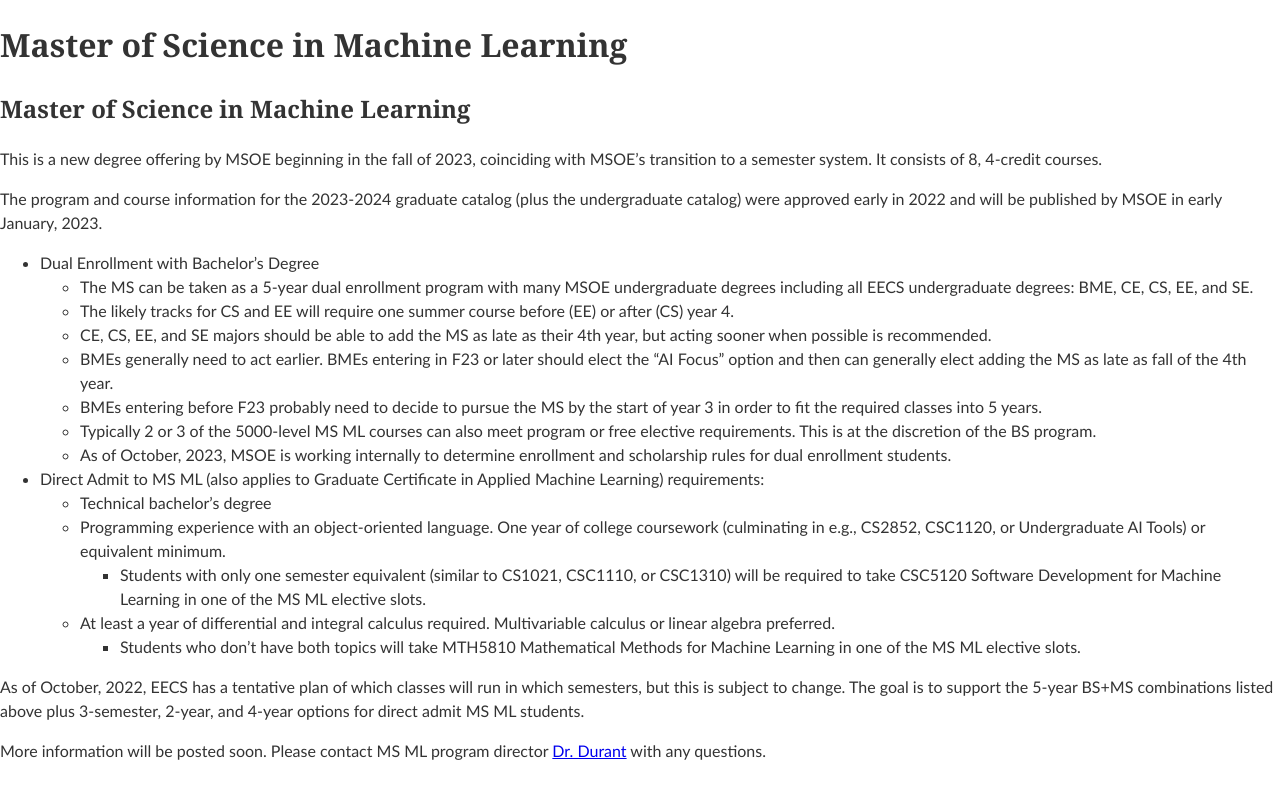
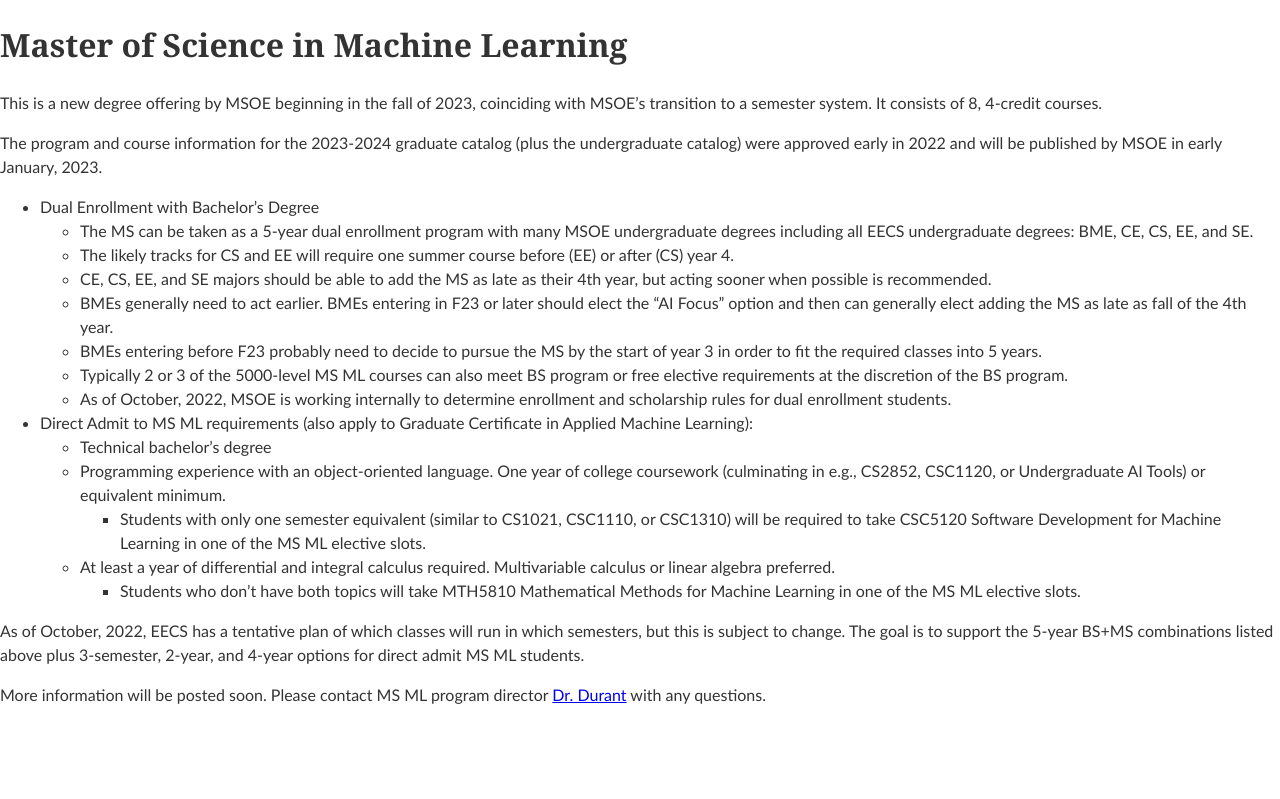
Before and after one commit to edurant/edurant.github.io, a Jekyll site: the page built from advising/msml.md, in a window 1280 px wide. Shown: the top 799 px of the page. Built offline with Jekyll 4.4.1, drawn with Linux system fonts in a browser that asks for light colours; our own code applies the rules of GitHub Pages for plain Markdown files.

Commit message:
MS ML: minor corrections/clarifications

```diff
--- a/advising/msml.md
+++ b/advising/msml.md
@@ -1,4 +1,6 @@
-# Master of Science in Machine Learning
+---
+title: "Master of Science in Machine Learning"
+---
 
 This is a new degree offering by MSOE beginning in the fall of 2023, coinciding with MSOE's transition to a semester system. It consists of 8, 4-credit courses.
 
@@ -10,9 +12,9 @@
   * CE, CS, EE, and SE majors should be able to add the MS as late as their 4th year, but acting sooner when possible is recommended.
   * BMEs generally need to act earlier. BMEs entering in F23 or later should elect the "AI Focus" option and then can generally elect adding the MS as late as fall of the 4th year.
   * BMEs entering before F23 probably need to decide to pursue the MS by the start of year 3 in order to fit the required classes into 5 years.
-  * Typically 2 or 3 of the 5000-level MS ML courses can also meet program or free elective requirements. This is at the discretion of the BS program.
-  * As of October, 2023, MSOE is working internally to determine enrollment and scholarship rules for dual enrollment students.
-* Direct Admit to MS ML (also applies to Graduate Certificate in Applied Machine Learning) requirements:
+  * Typically 2 or 3 of the 5000-level MS ML courses can also meet BS program or free elective requirements at the discretion of the BS program.
+  * As of October, 2022, MSOE is working internally to determine enrollment and scholarship rules for dual enrollment students.
+* Direct Admit to MS ML requirements (also apply to Graduate Certificate in Applied Machine Learning):
   * Technical bachelor's degree
   * Programming experience with an object-oriented language. One year of college coursework (culminating in e.g., CS2852, CSC1120, or Undergraduate AI Tools) or equivalent minimum.
     * Students with only one semester equivalent (similar to CS1021, CSC1110, or CSC1310) will be required to take CSC5120 Software Development for Machine Learning in one of the MS ML elective slots.
```
